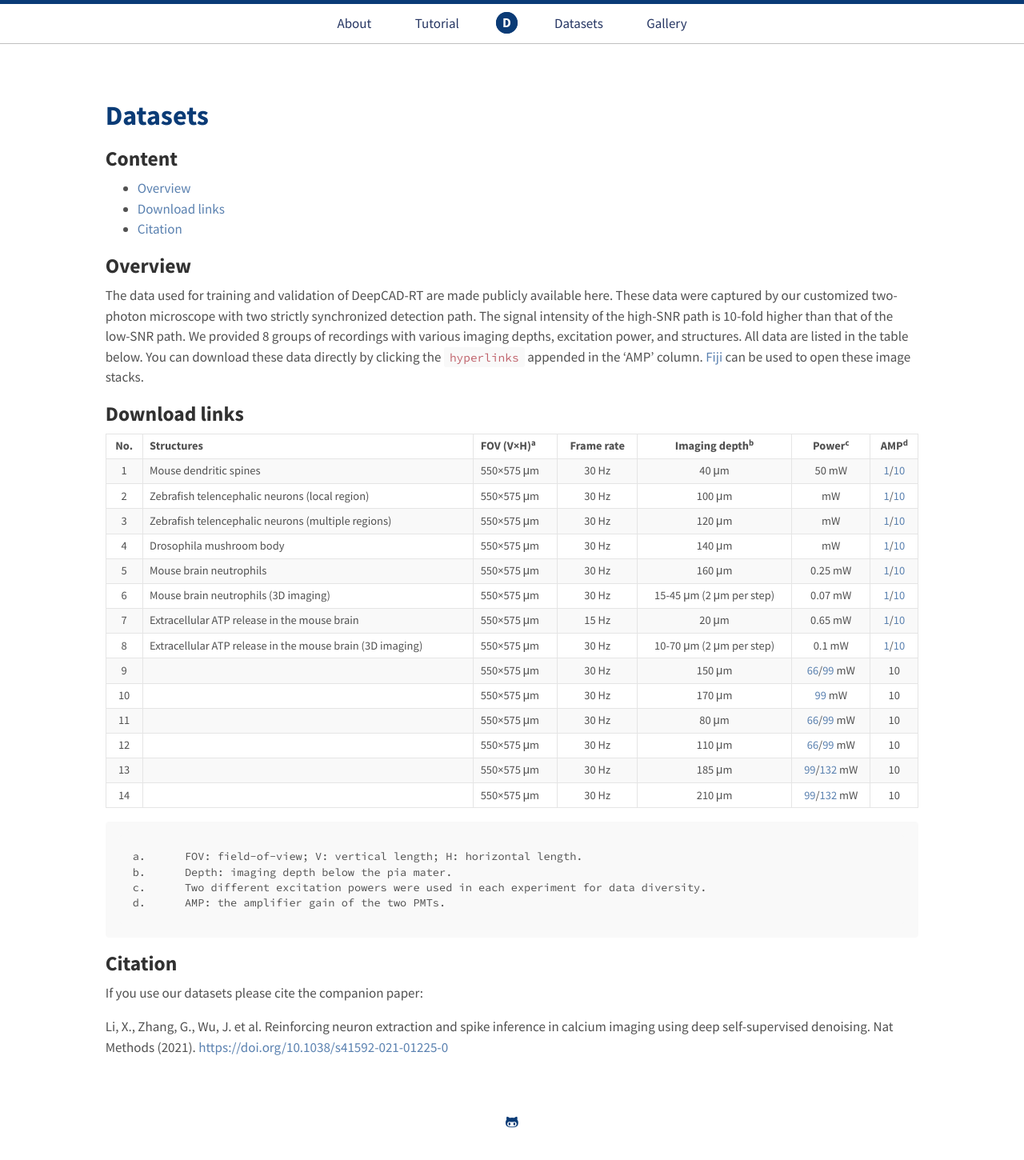
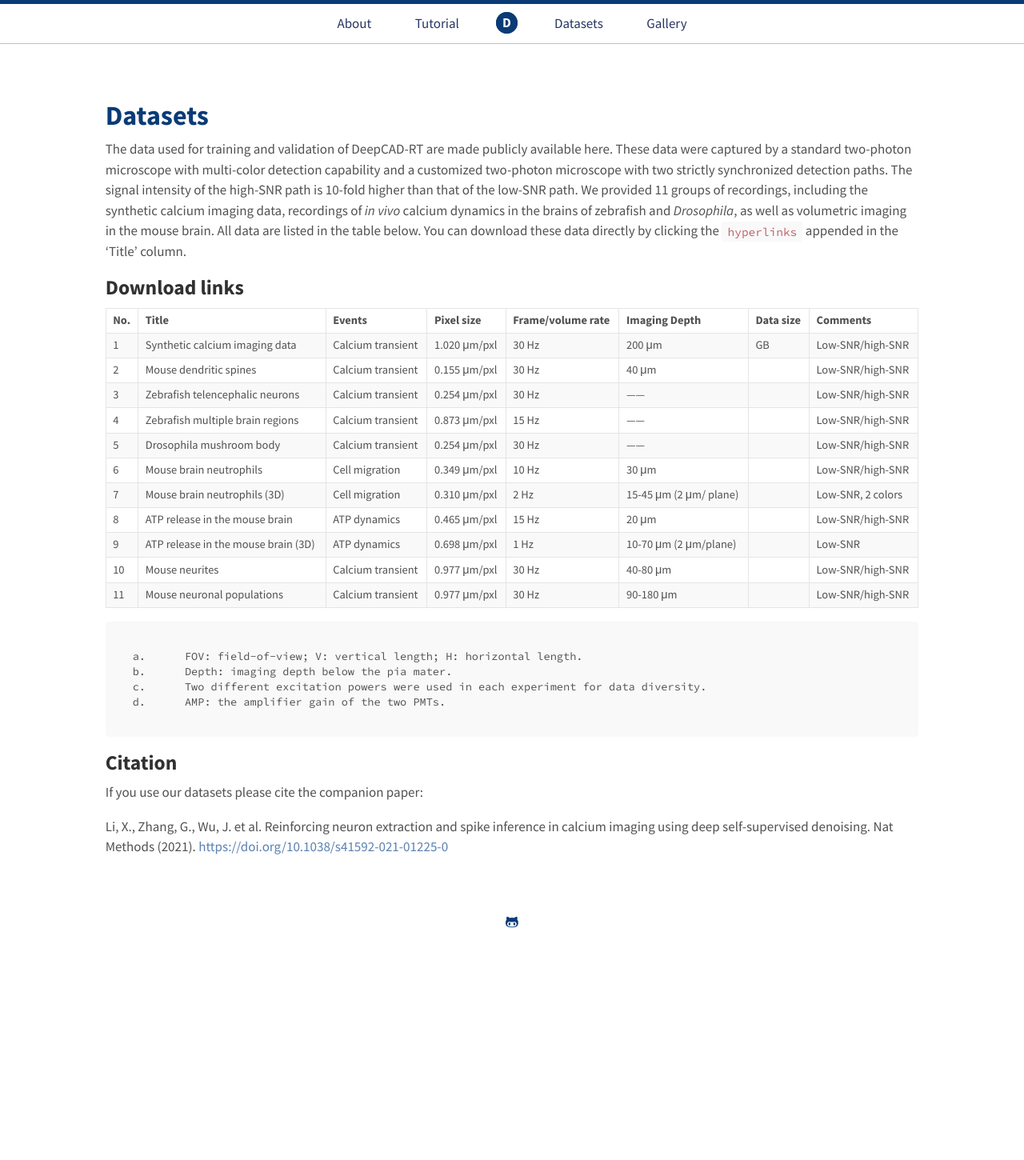
Before and after one commit to cabooster/DeepCAD-RT, a Jekyll site: the page built from Datasets.md, in a window 1280 px wide. Shown: the whole page at 80% size. Built offline with Jekyll 4.4.1, drawn with Linux system fonts in a browser that asks for light colours; after the commit the page ends 1199 px from its top, so only the background shows below that.

Commit message:
Add files via upload

````diff
--- a/Datasets.md
+++ b/Datasets.md
@@ -3,34 +3,23 @@
 title: Datasets
 ---
 
-## Content
-
-- [Overview](#overview)
-- [Download links](#download-links)
-- [Citation](#citation)
-
-## Overview
-
-The data used for training and validation of DeepCAD-RT are made publicly available here. These data were captured by our customized two-photon microscope with two strictly synchronized detection path. The signal intensity of the high-SNR path is 10-fold higher than that of the low-SNR path. We provided 8 groups of recordings with various imaging depths, excitation power, and structures. All data are listed in the table below. You can download these data directly by clicking the `hyperlinks` appended in the 'AMP' column. [Fiji](https://imagej.net/software/fiji/downloads) can be used to open these image stacks.
+The data used for training and validation of DeepCAD-RT are made publicly available here. These data were captured by a standard two-photon microscope with multi-color detection capability and a customized two-photon microscope with two strictly synchronized detection paths. The signal intensity of the high-SNR path is 10-fold higher than that of the low-SNR path. We provided 11 groups of recordings, including the synthetic calcium imaging data, recordings of *in vivo* calcium dynamics in the brains of zebrafish and *Drosophila*,  as well as volumetric imaging in the mouse brain. All data are listed in the table below. You can download these data directly by clicking the `hyperlinks` appended in the 'Title' column.
 
 ## Download links
 
-| No.  | Structures                                                | FOV (V×H)<sup>a</sup> | Frame rate | Imaging depth<sup>b</sup> |                      Power<sup>c</sup>                       | AMP<sup>d</sup> |
-| :--: | --------------------------------------------------------- | --------------------- | :--------: | :-----------------------: | :----------------------------------------------------------: | :-------------: |
-|  1   | Mouse dendritic spines                                    | 550×575 μm            |   30 Hz    |           40 μm           |                            50 mW                             |  [1]()/[10]()   |
-|  2   | Zebrafish telencephalic neurons (local region)            | 550×575 μm            |   30 Hz    |          100 μm           |                              mW                              |  [1]()/[10]()   |
-|  3   | Zebrafish telencephalic neurons (multiple regions)        | 550×575 μm            |   30 Hz    |          120 μm           |                              mW                              |  [1]()/[10]()   |
-|  4   | Drosophila mushroom body                                  | 550×575 μm            |   30 Hz    |          140 μm           |                              mW                              |  [1]()/[10]()   |
-|  5   | Mouse brain neutrophils                                   | 550×575 μm            |   30 Hz    |          160 μm           |                           0.25 mW                            |  [1]()/[10]()   |
-|  6   | Mouse brain neutrophils (3D imaging)                      | 550×575 μm            |   30 Hz    | 15-45 μm (2 μm per step)  |                           0.07 mW                            |  [1]()/[10]()   |
-|  7   | Extracellular ATP release in the mouse brain              | 550×575 μm            |   15 Hz    |           20 μm           |                           0.65 mW                            |  [1]()/[10]()   |
-|  8   | Extracellular ATP release in the mouse brain (3D imaging) | 550×575 μm            |   30 Hz    | 10-70 μm (2 μm per step)  |                            0.1 mW                            |  [1]()/[10]()   |
-|  9   |                                                           | 550×575 μm            |   30 Hz    |          150 μm           | [66](https://cloud.tsinghua.edu.cn/f/6be0ae5bfd2c439aa96d/?dl=1)/[99](https://cloud.tsinghua.edu.cn/f/d938acf4472841cc9d7c/?dl=1) mW |       10        |
-|  10  |                                                           | 550×575 μm            |   30 Hz    |          170 μm           | [99](https://cloud.tsinghua.edu.cn/f/f94e5f874fcf428b81f3/?dl=1) mW |       10        |
-|  11  |                                                           | 550×575 μm            |   30 Hz    |           80 μm           | [66](https://cloud.tsinghua.edu.cn/f/427de2eba72348d28a8e/?dl=1)/[99](https://cloud.tsinghua.edu.cn/f/5255b5709dec498783b9/?dl=1) mW |       10        |
-|  12  |                                                           | 550×575 μm            |   30 Hz    |          110 μm           | [66](https://cloud.tsinghua.edu.cn/f/8b1a56b4e13c43999697/?dl=1)/[99](https://cloud.tsinghua.edu.cn/f/f18c6fc9f6e745a4a26a/?dl=1) mW |       10        |
-|  13  |                                                           | 550×575 μm            |   30 Hz    |          185 μm           | [99](https://cloud.tsinghua.edu.cn/f/9dac2e30cf604809a833/?dl=1)/[132](https://cloud.tsinghua.edu.cn/f/d5550a6041a94b6282ca/?dl=1) mW |       10        |
-|  14  |                                                           | 550×575 μm            |   30 Hz    |          210 μm           | [99](https://cloud.tsinghua.edu.cn/f/fda8bc14755a4f14b4ef/?dl=1)/[132](https://cloud.tsinghua.edu.cn/f/7a9e1cd0b1ab4effa02c/?dl=1) mW |       10        |
+| No.  | Title                               | Events            | Pixel size   | Frame/volume rate | Imaging Depth          | Data size | Comments          |
+| ---- | ----------------------------------- | ----------------- | ------------ | ----------------- | ---------------------- | --------- | ----------------- |
+| 1    | Synthetic calcium imaging data      | Calcium transient | 1.020 μm/pxl | 30 Hz             | 200 μm                 | GB        | Low-SNR/high-SNR  |
+| 2    | Mouse dendritic spines              | Calcium transient | 0.155 μm/pxl | 30 Hz             | 40 μm                  |           | Low-SNR/high-SNR  |
+| 3    | Zebrafish telencephalic neurons     | Calcium transient | 0.254 μm/pxl | 30 Hz             | ——                     |           | Low-SNR/high-SNR  |
+| 4    | Zebrafish multiple brain regions    | Calcium transient | 0.873 μm/pxl | 15 Hz             | ——                     |           | Low-SNR/high-SNR  |
+| 5    | Drosophila mushroom body            | Calcium transient | 0.254 μm/pxl | 30 Hz             | ——                     |           | Low-SNR/high-SNR  |
+| 6    | Mouse brain neutrophils             | Cell migration    | 0.349 μm/pxl | 10 Hz             | 30 μm                  |           | Low-SNR/high-SNR  |
+| 7    | Mouse brain neutrophils (3D)        | Cell migration    | 0.310 μm/pxl | 2 Hz              | 15-45 μm (2 μm/ plane) |           | Low-SNR, 2 colors |
+| 8    | ATP release in the mouse brain      | ATP dynamics      | 0.465 μm/pxl | 15 Hz             | 20 μm                  |           | Low-SNR/high-SNR  |
+| 9    | ATP release in the mouse brain (3D) | ATP dynamics      | 0.698 μm/pxl | 1 Hz              | 10-70 μm (2 μm/plane)  |           | Low-SNR           |
+| 10   | Mouse neurites                      | Calcium transient | 0.977 μm/pxl | 30 Hz             | 40-80 μm               |           | Low-SNR/high-SNR  |
+| 11   | Mouse neuronal populations          | Calcium transient | 0.977 μm/pxl | 30 Hz             | 90-180 μm              |           | Low-SNR/high-SNR  |
 
 ```
 a.	FOV: field-of-view; V: vertical length; H: horizontal length.
````
Also changed, not shown: About.md (+17 -13 lines), Tutorial.md (+18 -13 lines).
